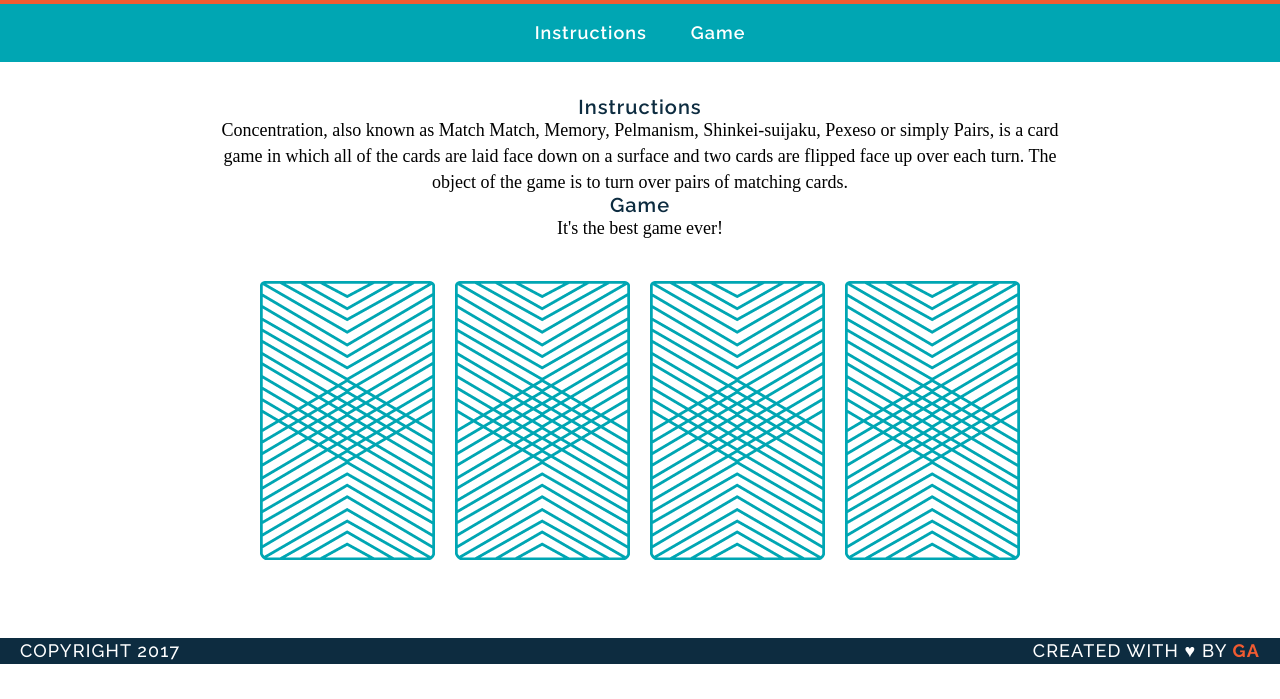
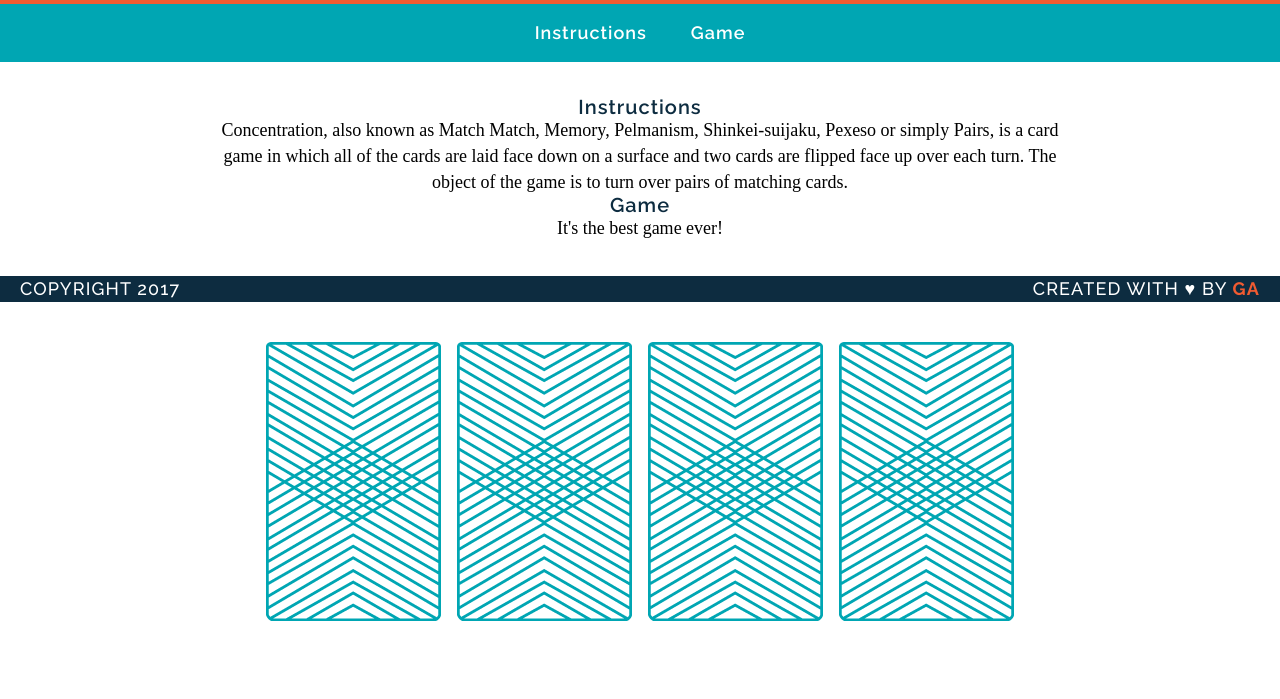
Before and after one commit to ali-alhussain/wdi-fundamentals-memorygame, a plain HTML site: page memory_game/index.html in a window 1280 px wide. Shown: the part 101-800 px from the top of the page. Drawn offline with Linux system fonts and the light colour scheme; a web font is replaced by a local one.

Commit message:
updated the DOM

```diff
--- a/memory_game/index.html
+++ b/memory_game/index.html
@@ -24,11 +24,8 @@
         <p>Concentration, also known as Match Match, Memory, Pelmanism, Shinkei-suijaku, Pexeso or simply Pairs, is a card game in which all of the cards are laid face down on a surface and two cards are flipped face up over each turn. The object of the game is to turn over pairs of matching cards.</p>
         <h2>Game</h2>
         <p>It's the best game ever!</p>
-        <div>
-            <img src="images/back.png" alt="Queen of Diamonds">
-            <img src="images/back.png" alt="Queen of Hearts">
-            <img src="images/back.png" alt="King of Diamonds">
-            <img src="images/back.png" alt="King of Hearts">
+        <div id="game-board" class="board clearfix">
+
         </div>
     </main>
     <footer class="clearfix">
--- a/memory_game/js/main.js
+++ b/memory_game/js/main.js
@@ -29,17 +29,30 @@ function checkForMatch () {
   }
 }
 
-function flipCard (cardId) {
+function flipCard () {
+  var cardId = this.getAttribute('data-id')
   console.log('User flipped ' + cards[cardId].rank)
   console.log('User flipped ' + cards[cardId].cardImage)
   console.log('User flipped ' + cards[cardId].suit)
 
   cardsInPlay.push(cards[cardId].rank)
 
+  this.setAttribute('src', cards[cardId].cardImage)
+
   if (cardsInPlay.length === 2) {
     checkForMatch()
   }
 }
 
-flipCard(0)
-flipCard(2)
+function createBoard () {
+  for (let i = 0; i <= 3; i++) {
+    // Logic here
+    const cardElement = document.createElement('img')
+    cardElement.setAttribute('src', 'images/back.png')
+    cardElement.setAttribute('data-id', i)
+    cardElement.addEventListener('click', flipCard)
+    document.querySelector('body').appendChild(cardElement)
+  }
+}
+
+createBoard()
```
